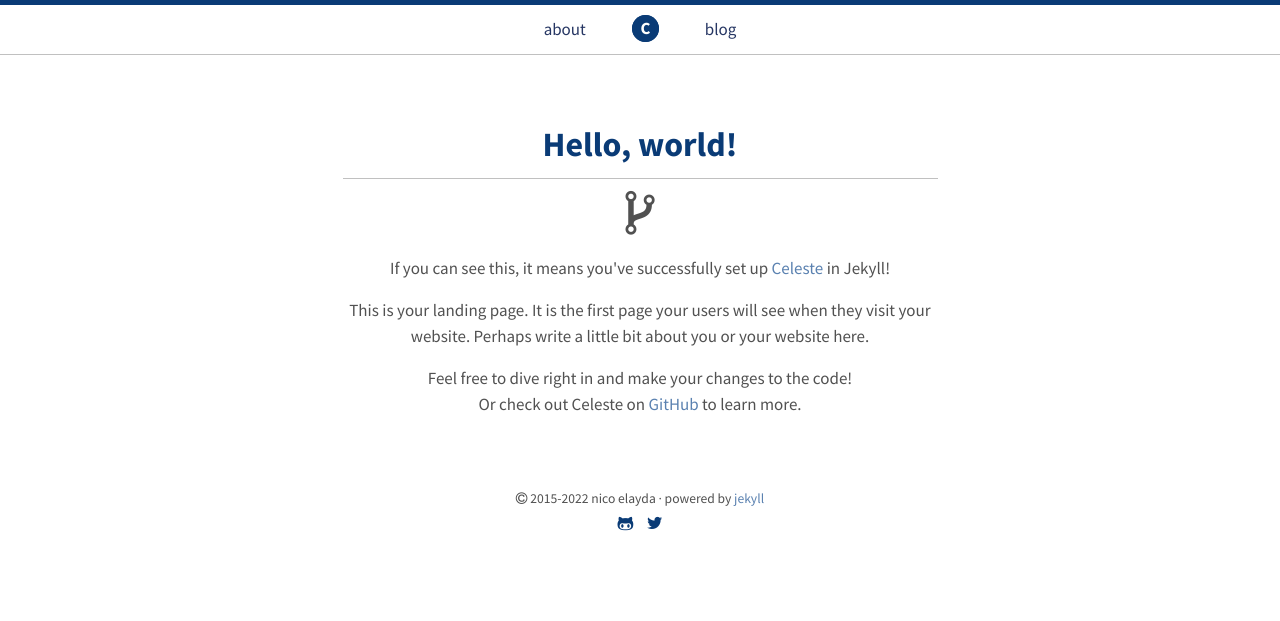
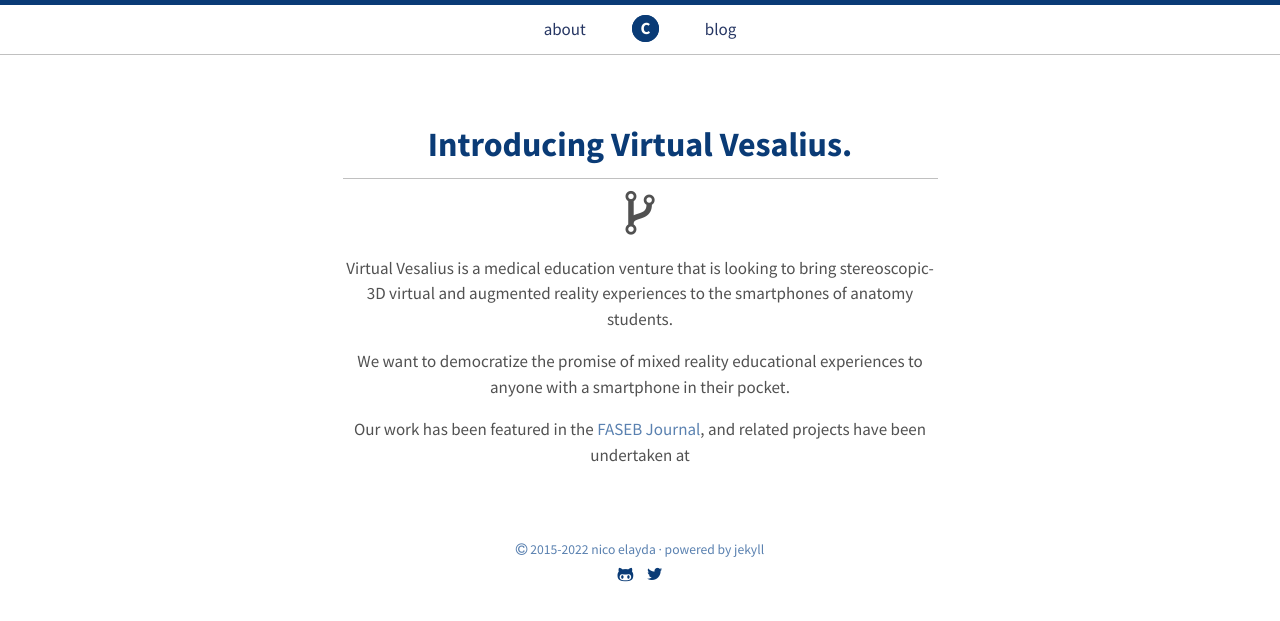
Before and after one commit to nicoelayda/celeste, a Jekyll site: the page built from index.html, in a window 1280 px wide. Shown: the top 621 px of the page. Built offline with Jekyll 4.4.1, drawn with Linux system fonts in a browser that asks for light colours.

Commit message:
Update index.html

```diff
--- a/index.html
+++ b/index.html
@@ -5,7 +5,7 @@
 <div class="page">
 
   <header>
-    <h1 class="landing-title">Hello, world!</h1>
+    <h1 class="landing-title">Introducing Virtual Vesalius.</h1>
   </header>
 
   <div class="text-center">
@@ -14,20 +14,19 @@
     </p>
 
     <p>
-      If you can see this, it means you've successfully set up
-      <a href="https://github.com/nicoelayda/celeste">Celeste</a> in Jekyll!
+      Virtual Vesalius is a medical education venture that is looking to bring stereoscopic-3D
+      virtual and augmented reality experiences to the smartphones of anatomy students.
     </p>
 
     <p>
-      This is your landing page. It is the first page your users will see when
-      they visit your website. Perhaps write a little bit about you or your
-      website here.
+      We want to democratize the promise of mixed reality educational experiences to anyone with a smartphone in their pocket.
     </p>
 
     <p>
-      Feel free to dive right in and make your changes to the code!<br />
-      Or check out Celeste on <a href="https://github.com/nicoelayda/celeste">GitHub</a>
-      to learn more.
+      Our work has been featured in the
+      <a href="https://faseb.onlinelibrary.wiley.com/doi/abs/10.1096/fasebj.2021.35.S1.00384">FASEB Journal</a>, and related
+      projects have been undertaken at
+      <a href="https://healthsci.mcmaster.ca/pain-institute/news-events/news-article/2018/09/12/mcmaster-creates-virtual-reality-anatomy-app-that-combines-old-and-new-technologies"?major universities.</a>
     </p>
   </div>
 
```
